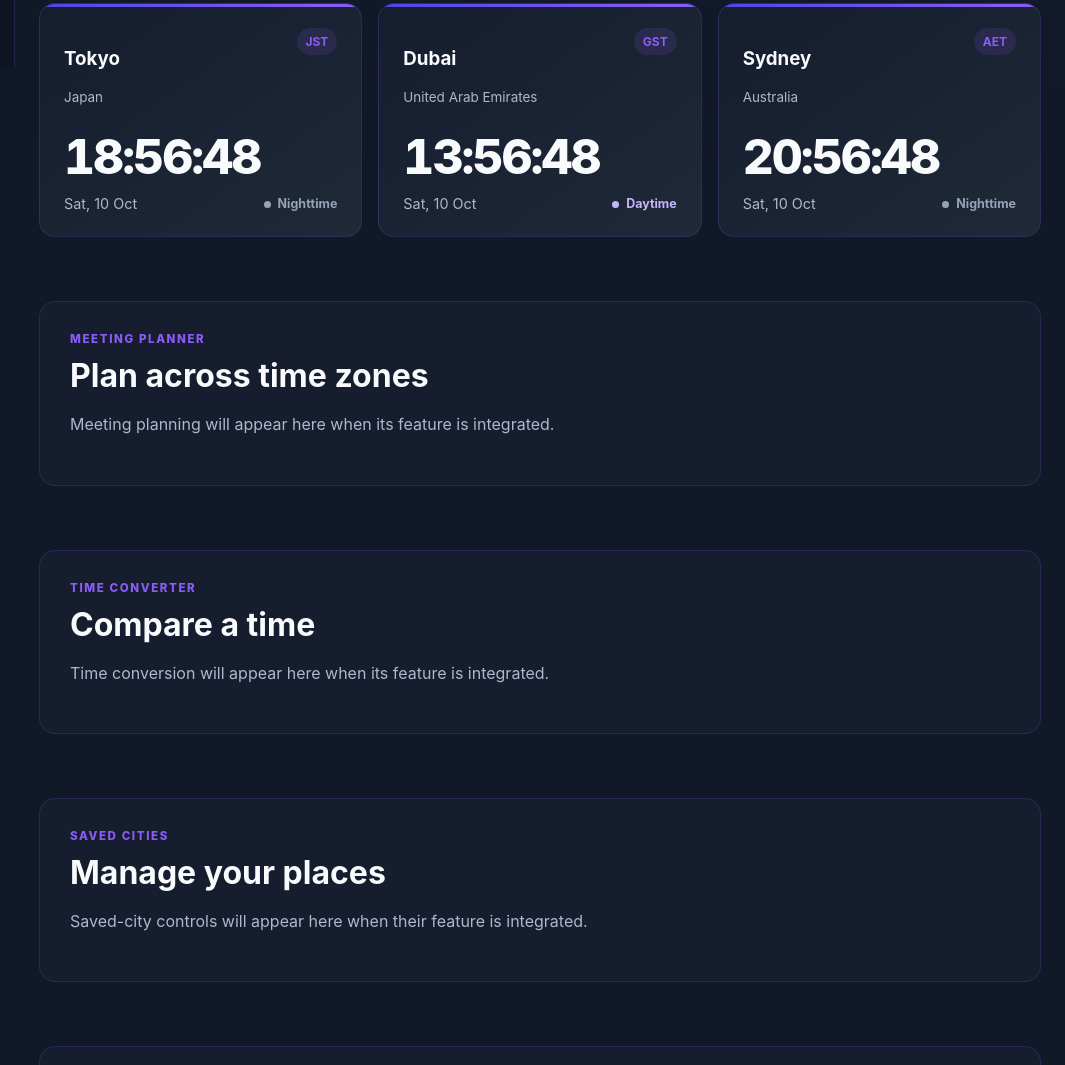
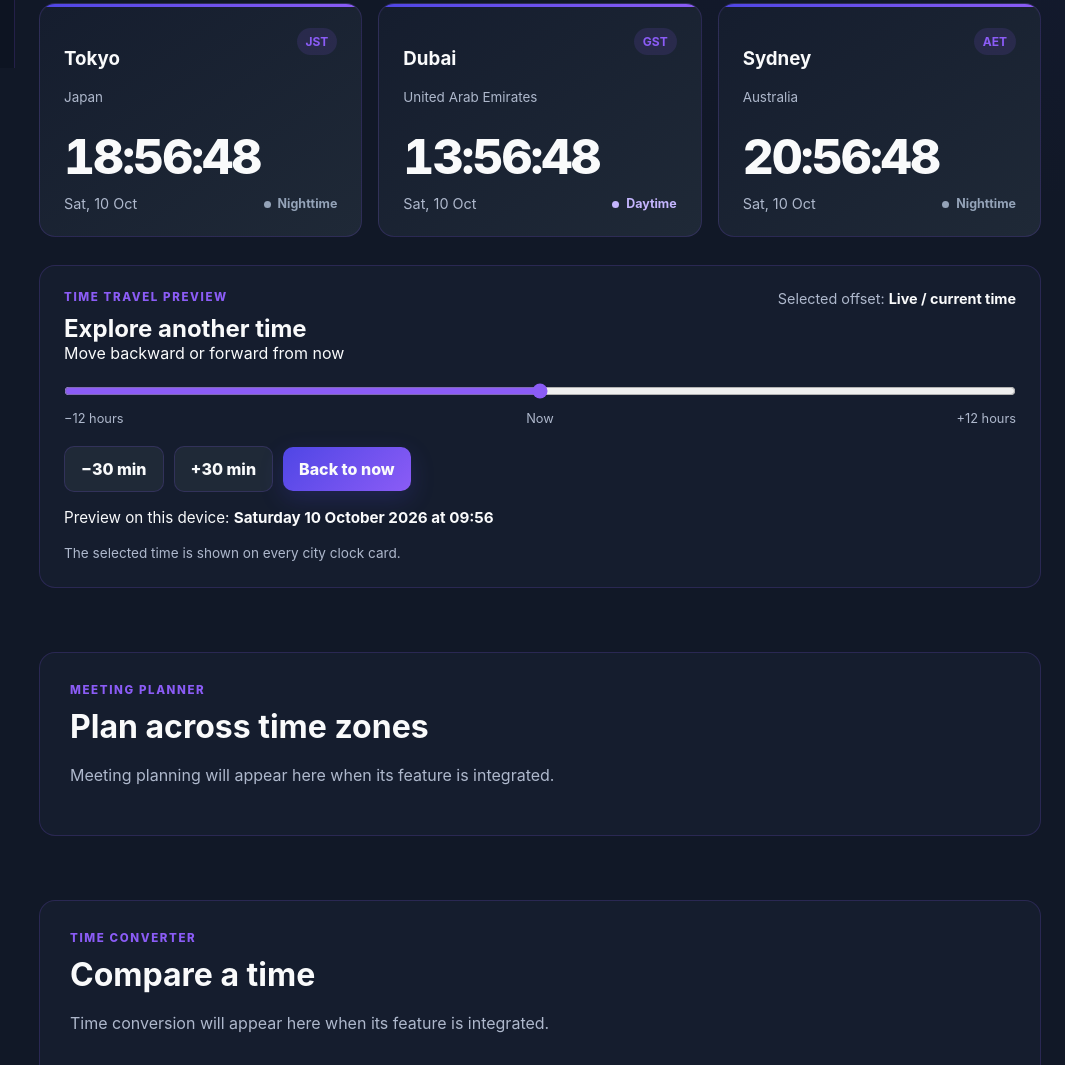
Before and after one commit to UzomaIfeanyi/World-Clock, a plain HTML site: page index.html in a window 1280 px wide. Shown: the part 732-1797 px from the top of the page, without its empty margins (215-1280 px from the left). Drawn offline with Linux system fonts and the light colour scheme.

Commit message:
Integrate Task 9 and corrected timezone engine with Task 3 cards

```diff
--- a/index.html
+++ b/index.html
@@ -7,6 +7,7 @@
   <title>World Clock</title>
   <link rel="stylesheet" href="css/style.css">
   <link rel="stylesheet" href="css/clock-cards.css">
+  <link rel="stylesheet" href="css/time-slider.css">
 </head>
 <body>
   <div class="app-shell">
@@ -42,6 +43,16 @@
           <div id="clock-grid" class="clock-grid" aria-live="polite"></div>
         </section>
 
+        <section id="time-slider" class="time-slider" aria-labelledby="time-slider-title">
+          <div class="time-slider-header"><div><p class="eyebrow">TIME TRAVEL PREVIEW</p><h2 id="time-slider-title">Explore another time</h2></div><p class="time-slider-status">Selected offset: <strong id="time-preview-label" aria-live="polite">Live / current time</strong></p></div>
+          <label for="time-preview-offset">Move backward or forward from now</label>
+          <input class="time-slider-control" id="time-preview-offset" type="range" min="-720" max="720" step="30" value="0">
+          <div class="time-slider-scale"><span>−12 hours</span><span>Now</span><span>+12 hours</span></div>
+          <div class="time-slider-actions"><button type="button" class="slider-secondary" id="time-preview-back">−30 min</button><button type="button" class="slider-secondary" id="time-preview-forward">+30 min</button><button type="button" id="time-preview-reset">Back to now</button></div>
+          <p class="time-slider-preview">Preview on this device: <strong id="time-preview-date" aria-live="polite"></strong></p>
+          <p class="time-slider-note">The selected time is shown on every city clock card.</p>
+        </section>
+
         <section id="meeting-planner" class="panel"><p class="eyebrow">MEETING PLANNER</p><h2>Plan across time zones</h2><p class="muted">Meeting planning will appear here when its feature is integrated.</p></section>
         <section id="converter" class="panel"><p class="eyebrow">TIME CONVERTER</p><h2>Compare a time</h2><p class="muted">Time conversion will appear here when its feature is integrated.</p></section>
         <section id="saved-cities" class="panel"><p class="eyebrow">SAVED CITIES</p><h2>Manage your places</h2><p class="muted">Saved-city controls will appear here when their feature is integrated.</p></section>
@@ -51,6 +62,7 @@
     </div>
   </div>
   <script src="js/clockCards.js"></script>
-  <script src="js/app.js"></script>
+  <script type="module" src="js/app.js"></script>
+  <script src="js/time-slider.js"></script>
 </body>
 </html>
```
